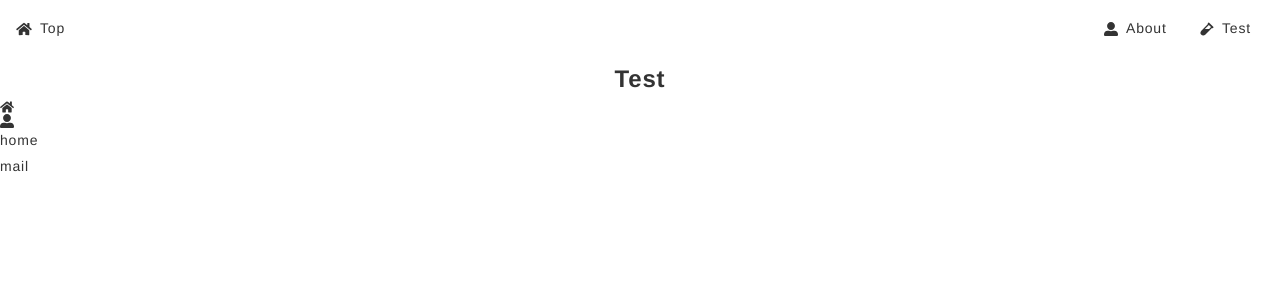
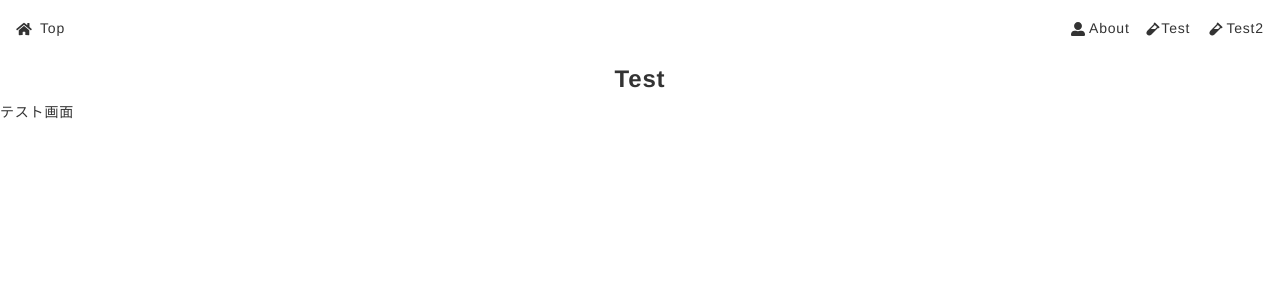
Before and after one commit to Takuma-Inoue-1228/swa-react-sample, a React (Create React App) app: page /test in a window 1280 px wide. Shown: the top 300 px of the page. Built offline with nearby package versions, Linux system fonts and the light colour scheme.

Commit message:
headerのレイアウトを調整した

```diff
--- a/src/components/Header.jsx
+++ b/src/components/Header.jsx
@@ -11,33 +11,20 @@ export const Header = () => {
       </Link>
 
       <div className="ml-auto">
-        <ul className="flex gap-8">
+        <ul className="flex gap-4">
           {HeaderData.map((value, key) => {
             return (
               <li
                 key={key}
-                className="w-16 flex cursor-pointer hover:opacity-50 justify-center items-center "
-                onClick={() => {
-                  window.location.pathname = value.link;
-                }}
+                className="w-auto flex cursor-pointer hover:opacity-50 items-center "
               >
-                <div className="w-1/4" id="icon">
-                  {value.icon}
-                </div>
-                <div className="w-3/4 ml-2" id="title">
+                <div className="w-1/4">{value.icon}</div>
+                <Link className="w-3/4 ml-1" to={`/${value.link}`}>
                   {value.title}
-                </div>
+                </Link>
               </li>
             );
           })}
-          {/* <li>
-            <FaUserAlt />
-            <Link to={"/about"}>About</Link>
-          </li>
-          <li>
-            <FaVial />
-            <Link to={"/Test"}>Test</Link>
-          </li> */}
         </ul>
       </div>
     </header>
--- a/src/components/HeaderData.jsx
+++ b/src/components/HeaderData.jsx
@@ -11,4 +11,9 @@ export const HeaderData = [
     icon: <FaVial />,
     link: "test",
   },
+  {
+    title: "Test2",
+    icon: <FaVial />,
+    link: "test2",
+  },
 ];
--- a/src/components/Test.jsx
+++ b/src/components/Test.jsx
@@ -4,15 +4,7 @@ export const Test = () => {
   return (
     <>
       <h2>Test</h2>
-      <ul>
-        <li>
-          <FaHome />
-          <FaUserAlt />
-          home
-        </li>
-        <li>mail</li>
-        <li></li>
-      </ul>
+      <p>テスト画面</p>
     </>
   );
 };
```
